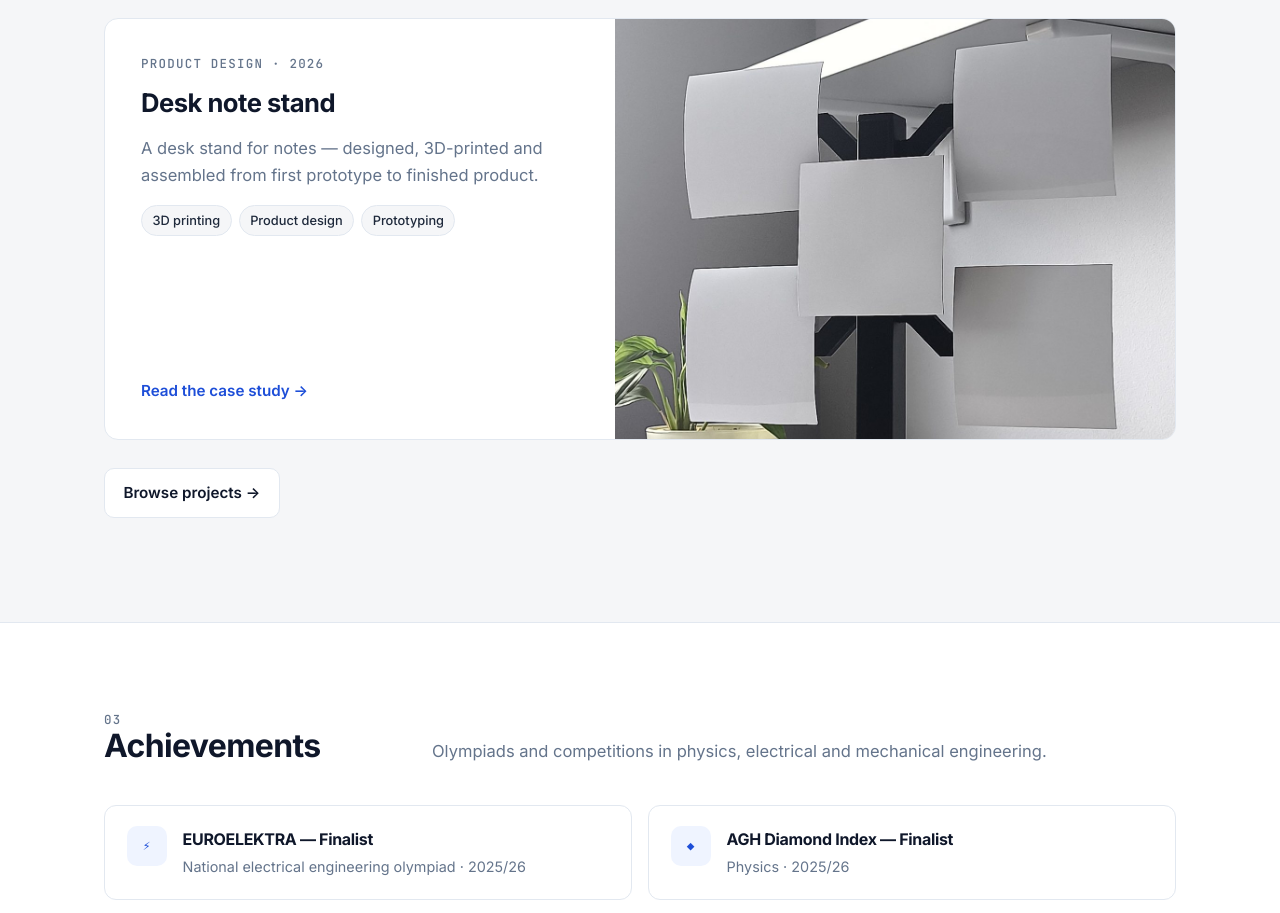
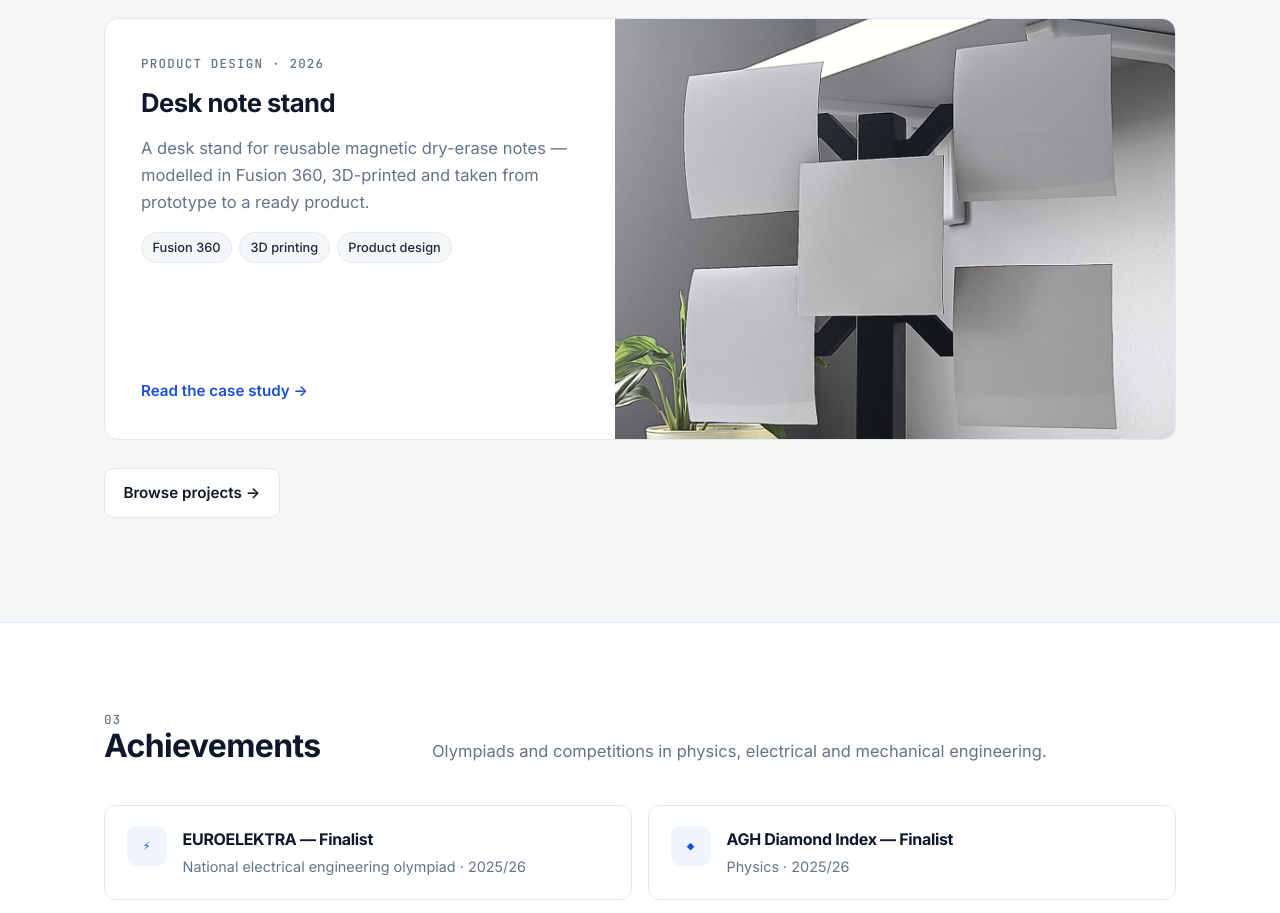
Before and after one commit to prejer/prejer.github.io, a plain HTML site: page index.html in a window 1280 px wide. Shown: the part 1944-2857 px from the top of the page. Drawn offline with Linux system fonts and the light colour scheme.

Commit message:
Note stand: magnetic dry-erase notes, Fusion 360
Co-Authored-By: Claude Opus 5.5 <noreply@anthropic.com>
Claude-Session: https://claude.ai/code/session_01DmFqYQnzmwXaKSsVrnYZSN

```diff
--- a/index.html
+++ b/index.html
@@ -2,7 +2,7 @@
 <html lang="en">
 <head>
   <meta charset="UTF-8">
-  <meta name="site-version" content="20261117121848">
+  <meta name="site-version" content="20261117122113">
   <meta http-equiv="Cache-Control" content="no-cache">
   <meta name="viewport" content="width=device-width, initial-scale=1.0">
   <title>Paweł Rejer — Engineering, Robotics, Physics</title>
@@ -13,7 +13,7 @@
   <link rel="preconnect" href="https://fonts.googleapis.com">
   <link rel="preconnect" href="https://fonts.gstatic.com" crossorigin>
   <link href="https://fonts.googleapis.com/css2?family=Inter:wght@400;500;600;700&family=JetBrains+Mono:wght@500;600&display=swap" rel="stylesheet">
-  <link rel="stylesheet" href="style.css?v=20261117121848">
+  <link rel="stylesheet" href="style.css?v=20261117122113">
 </head>
 <body>
   <header class="topbar">
@@ -104,8 +104,8 @@
           <div class="body">
             <p class="eyebrow" style="margin:0" data-i18n="stand.label">Product design · 2026</p>
             <h3 data-i18n="stand.title">Desk note stand</h3>
-            <p data-i18n="stand.short">A desk stand for notes — designed, 3D-printed and assembled from first prototype to finished product.</p>
-            <ul class="chips"><li data-i18n="chip.3dp">3D printing</li><li data-i18n="chip.cad">Product design</li><li data-i18n="chip.proto">Prototyping</li></ul>
+            <p data-i18n="stand.short">A desk stand for reusable magnetic dry-erase notes — modelled in Fusion 360, 3D-printed and taken from prototype to a ready product.</p>
+            <ul class="chips"><li>Fusion 360</li><li data-i18n="chip.3dp">3D printing</li><li data-i18n="chip.cad">Product design</li></ul>
             <span class="more" data-i18n="more.project">Read the case study →</span>
           </div>
         </a>
@@ -191,6 +191,6 @@
       <nav><a href="https://www.linkedin.com/in/pawel-rejer/" target="_blank" rel="noopener">LinkedIn</a><a href="mailto:p.rejer10@gmail.com">Email</a></nav>
     </div>
   </footer>
-  <script src="script.js?v=20261117121848"></script>
+  <script src="script.js?v=20261117122113"></script>
 </body>
 </html>
--- a/script.js
+++ b/script.js
@@ -133,8 +133,8 @@ const pl = {
   "stand.crumb": "Stojak na notatki",
   "stand.title": "Stojak na notatki",
   "stand.label": "Projektowanie produktu · 2026",
-  "stand.short": "Stojak na biurko do notatek — zaprojektowany, wydrukowany w 3D i zmontowany od pierwszego prototypu do gotowego produktu.",
-  "stand.desc": "Stojak na biurko, dzięki któremu notatki są na widoku, a nie w szufladzie. Zaprojektowałem części, wydrukowałem je w 3D, połączyłem ze stalowym słupkiem i ramionami pokrytymi filcem, a potem wszystko zmontowałem — od pierwszych wydruków testowych do gotowego produktu.",
+  "stand.short": "Stojak na biurko na wielorazowe magnetyczne notatki suchościeralne — zaprojektowany w Fusion 360, wydrukowany w 3D i doprowadzony od prototypu do gotowego produktu.",
+  "stand.desc": "Stojak na biurko na wielorazowe notatki: magnetyczne kartki z powłoką suchościeralną, na których piszesz, ścierasz i przyczepiasz z powrotem do stojaka. Moja druga próba wprowadzenia fizycznego produktu na rynek — zamodelowałem części w Fusion 360, wydrukowałem je w 3D, połączyłem ze stalowym słupkiem i ramionami pokrytymi filcem oraz przygotowałem materiały i opakowania pod małą serię.",
   "stand.loglead": "Od materiałów i wydruków testowych do gotowego stojaka — kliknij zdjęcie, żeby je powiększyć.",
   "chip.3dp": "Druk 3D",
   "chip.cad": "Projektowanie produktu",
@@ -143,18 +143,18 @@ const pl = {
   "sf.when": "Kiedy",
   "sf.when.v": "Kwiecień 2026",
   "sf.mat": "Materiały",
-  "sf.mat.v": "Wydruki, stal, filc",
+  "sf.mat.v": "Wydruki, stal, filc, arkusze magnetyczne",
   "sf.role": "Moja rola",
   "sf.role.v": "Od projektu do montażu",
   "sf.status.v": "Ukończony",
-  "stand.l1": "Materiały gotowe: filc, arkusze na notatki i opakowania.",
+  "stand.l1": "Materiały pod małą serię: filc, arkusze magnetyczne i kartony wysyłkowe.",
   "stand.l2": "Dobieranie ustawień druku — porównanie jakości powierzchni dwóch wydrukowanych ramion.",
   "stand.l3": "Pierwszy montaż: stalowy słupek, drukowana podstawa i ramiona pokryte filcem.",
-  "stand.l4": "Arkusze na notatki.",
+  "stand.l4": "Arkusze magnetyczne z powłoką suchościeralną — wielorazowe notatki.",
   "stand.l5": "Warstwa filcu naklejona na wydrukowane ramię.",
   "stand.l6": "Drukowana tuleja łącząca ramiona ze stalowym słupkiem.",
   "stand.l7": "Klejenie podstawy wokół słupka, ściśniętej na czas schnięcia.",
-  "stand.l8": "Gotowy stojak z notatkami i markerem w rowku podstawy.",
+  "stand.l8": "Gotowy stojak: notatki na ramionach, marker suchościeralny w rowku podstawy.",
 
   // achievements
   "comp.title": "Osiągnięcia",
```
Also changed, not shown: competitions.html (+3 -3 lines), manipulator.html (+3 -3 lines), notes-stand.html (+10 -10 lines), projects.html (+5 -5 lines).
